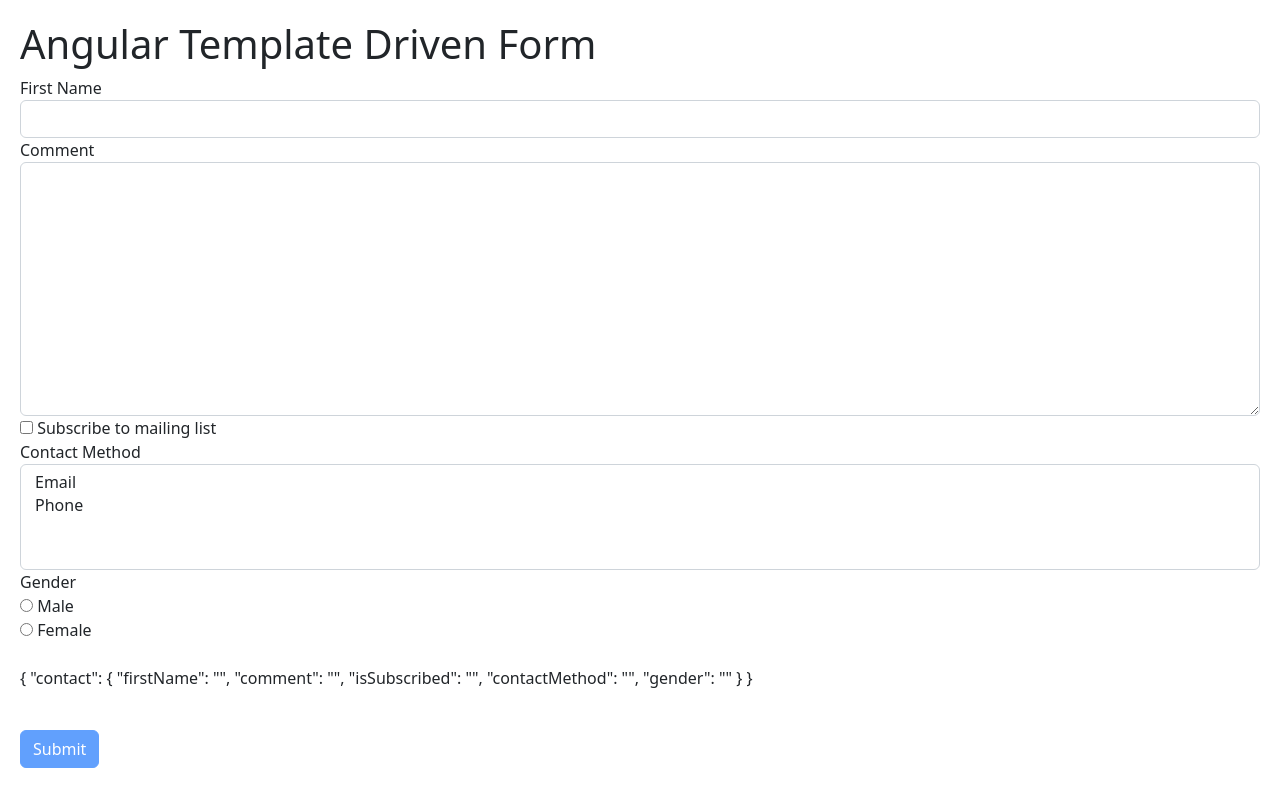
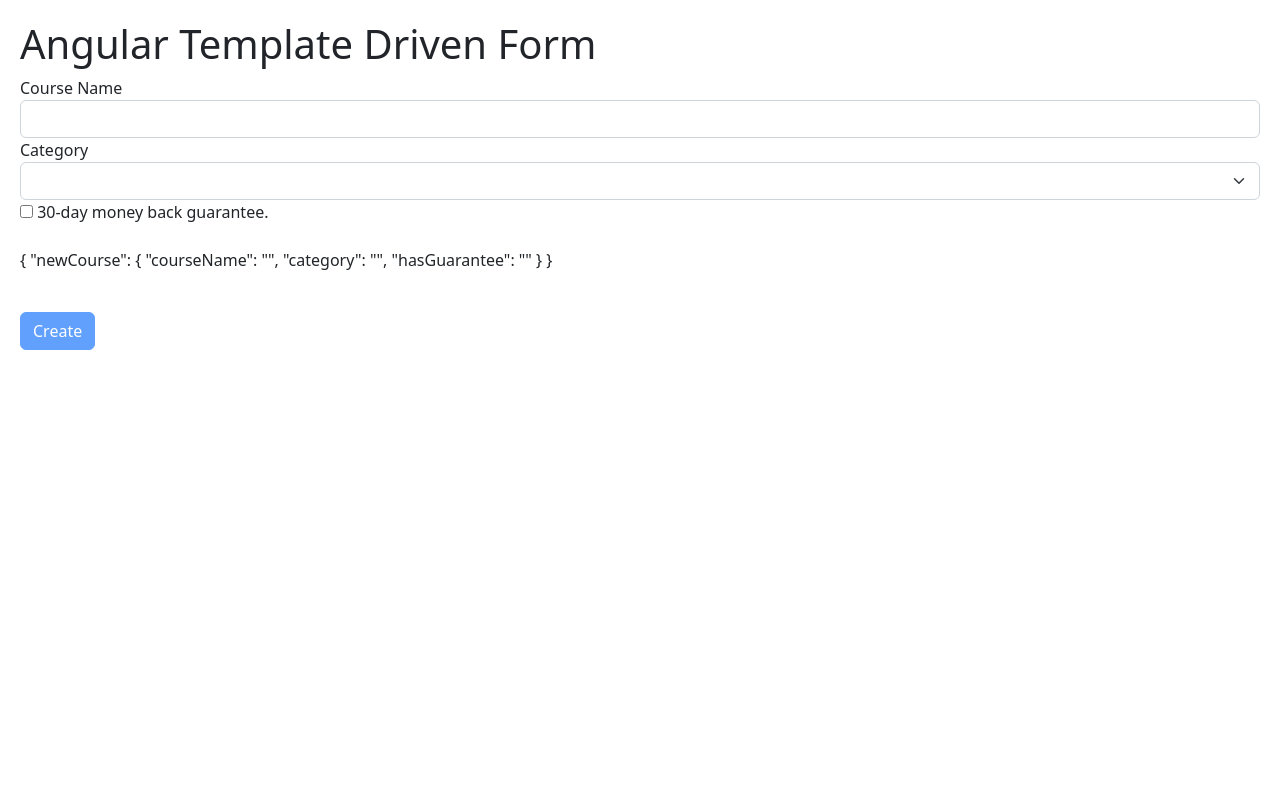
Before and after one commit to MotasemZiad/Angular-Bootcamp, an Angular app in the folder 01_getting_started/hello-world/: page / in a window 1280 px wide. Built offline with nearby package versions, Linux system fonts and the light colour scheme.

Commit message:
#7 exercise

```diff
--- a/01_getting_started/hello-world/src/app/app.component.html
+++ b/01_getting_started/hello-world/src/app/app.component.html
@@ -1,2 +1,2 @@
 <h1>Angular Template Driven Form</h1>
-<contact-form></contact-form>
+<app-new-course></app-new-course>
--- a/01_getting_started/hello-world/src/app/app.module.ts
+++ b/01_getting_started/hello-world/src/app/app.module.ts
@@ -18,6 +18,7 @@
 import { InputFormatDirective } from './input-format.directive';
 import { ZippyComponent } from './zippy/zippy.component';
 import { ContactFormComponent } from './contact-form/contact-form.component';
+import { NewCourseComponent } from './new-course/new-course.component';
 
 @NgModule({
   declarations: [
@@ -34,7 +35,8 @@
     LikeComponent,
     InputFormatDirective,
     ZippyComponent,
-    ContactFormComponent
+    ContactFormComponent,
+    NewCourseComponent
   ],
   imports: [
     BrowserModule,
--- /dev/null
+++ b/01_getting_started/hello-world/src/app/new-course/new-course.component.html
@@ -0,0 +1,44 @@
+
+<div>
+  <form #f="ngForm" (ngSubmit)="onSubmit(f)">
+    <div ngModelGroup="newCourse" #newCourse="ngModelGroup">
+      <div class="form-group">
+        <label for="courseName">Course Name</label>
+        <input required minlength="5" ngModel type="text" name="courseName" #courseName="ngModel" id="courseName" class="form-control">
+        <div class="alert alert-danger" *ngIf="courseName.touched && !courseName.valid">
+          <div *ngIf="courseName.errors!['required']">
+            Course Name is required!
+          </div>
+          <div *ngIf="courseName.errors!['minlength']">
+            Course Name should be minimum of {{ courseName.errors!['minlength'].requiredLength }} characters
+          </div>
+        </div>
+      </div>
+
+      <div class="form-group">
+        <label for="category">Category</label>
+        <select required ngModel name="category" id="category" class="form-select form-control">
+          <option *ngFor="let category of categories"  [ngValue]="category.id">
+            {{ category.name }}
+          </option>
+        </select>
+      </div>
+
+      <div class="checkbox">
+        <label for="">
+          <input type="checkbox" ngModel name="hasGuarantee"> 30-day money back guarantee.
+        </label>
+      </div>
+
+      <br>
+      <p>
+        {{ f.value | json }}
+      </p>
+    </div>
+    <br>
+
+    <button class="btn btn-primary" [disabled]="!f.valid">
+      Create
+    </button>
+  </form>
+</div>
--- /dev/null
+++ b/01_getting_started/hello-world/src/app/new-course/new-course.component.ts
@@ -0,0 +1,24 @@
+import { Component, OnInit } from '@angular/core';
+
+@Component({
+  selector: 'app-new-course',
+  templateUrl: './new-course.component.html',
+  styleUrls: ['./new-course.component.css']
+})
+export class NewCourseComponent implements OnInit {
+
+  categories = [
+    {id: 1, name: "Development"},
+    {id: 2, name: "Art"},
+    {id: 2, name: "Languages"},
+  ]
+  constructor() { }
+
+  ngOnInit(): void {
+  }
+
+  onSubmit(f: any){
+    console.log(f.value)
+  }
+
+}
```
Also changed, not shown: 01_getting_started/hello-world/src/app/new-course/new-course.component.css (added), 1 other file (tests, documents, lock files or other folders).
